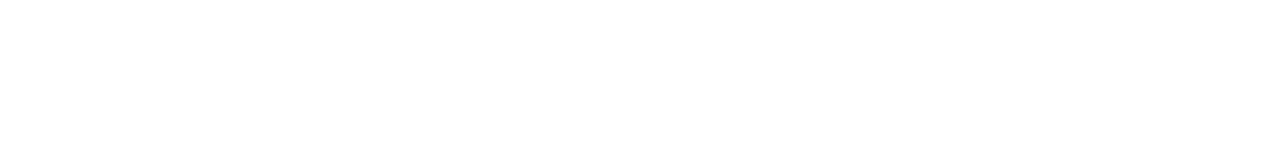
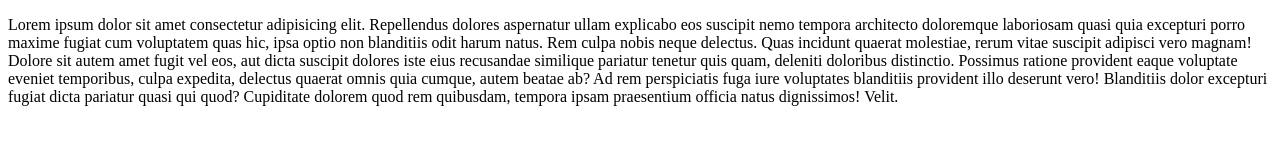
Before and after one commit to mohammadyousefi3709-rgb/userrrr, a plain HTML site: page index.html in a window 1280 px wide. Drawn offline with Linux system fonts and the light colour scheme.

Commit message:
feat(javad): is added successfully

```diff
--- a/index.html
+++ b/index.html
@@ -5,5 +5,21 @@
     <meta name="viewport" content="width=device-width, initial-scale=1.0" />
     <title>Document</title>
   </head>
-  <body></body>
+  <body>
+    <p>
+      Lorem ipsum dolor sit amet consectetur adipisicing elit. Repellendus
+      dolores aspernatur ullam explicabo eos suscipit nemo tempora architecto
+      doloremque laboriosam quasi quia excepturi porro maxime fugiat cum
+      voluptatem quas hic, ipsa optio non blanditiis odit harum natus. Rem culpa
+      nobis neque delectus. Quas incidunt quaerat molestiae, rerum vitae
+      suscipit adipisci vero magnam! Dolore sit autem amet fugit vel eos, aut
+      dicta suscipit dolores iste eius recusandae similique pariatur tenetur
+      quis quam, deleniti doloribus distinctio. Possimus ratione provident eaque
+      voluptate eveniet temporibus, culpa expedita, delectus quaerat omnis quia
+      cumque, autem beatae ab? Ad rem perspiciatis fuga iure voluptates
+      blanditiis provident illo deserunt vero! Blanditiis dolor excepturi fugiat
+      dicta pariatur quasi qui quod? Cupiditate dolorem quod rem quibusdam,
+      tempora ipsam praesentium officia natus dignissimos! Velit.
+    </p>
+  </body>
 </html>
```
